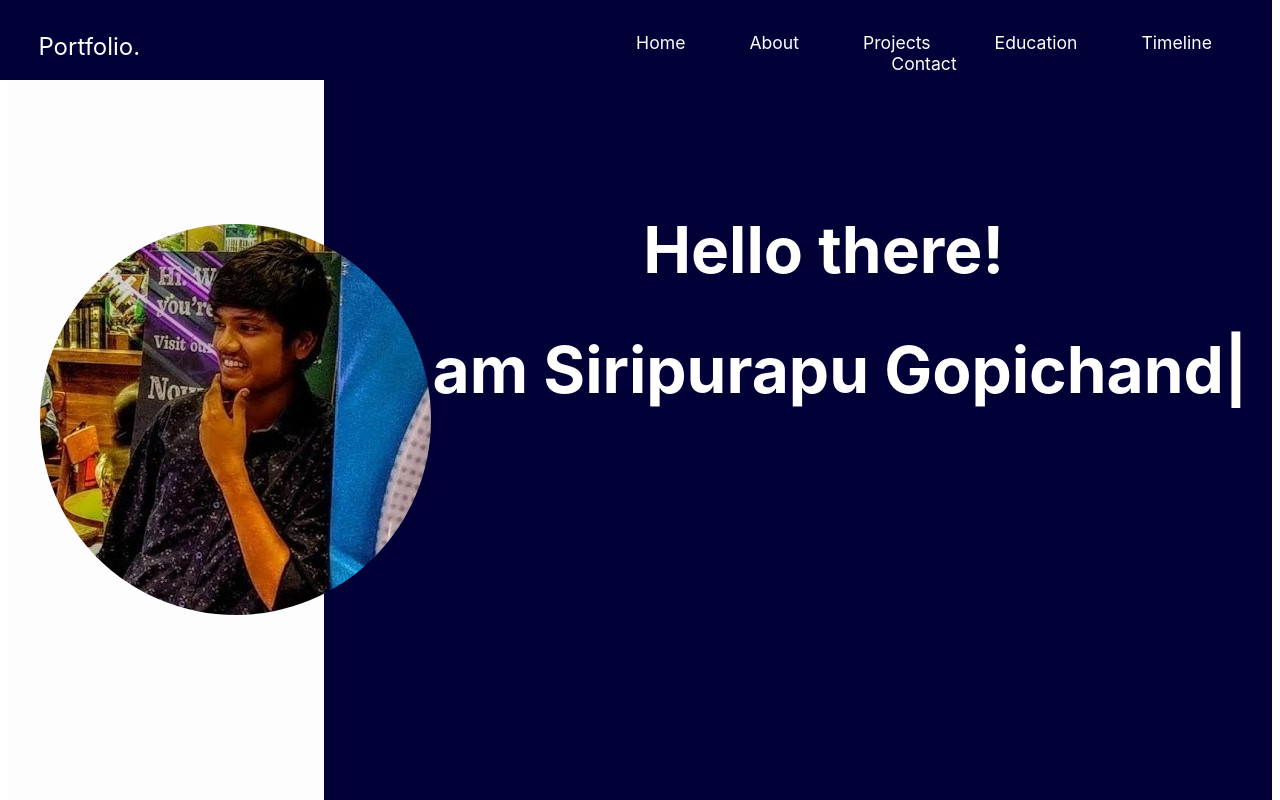
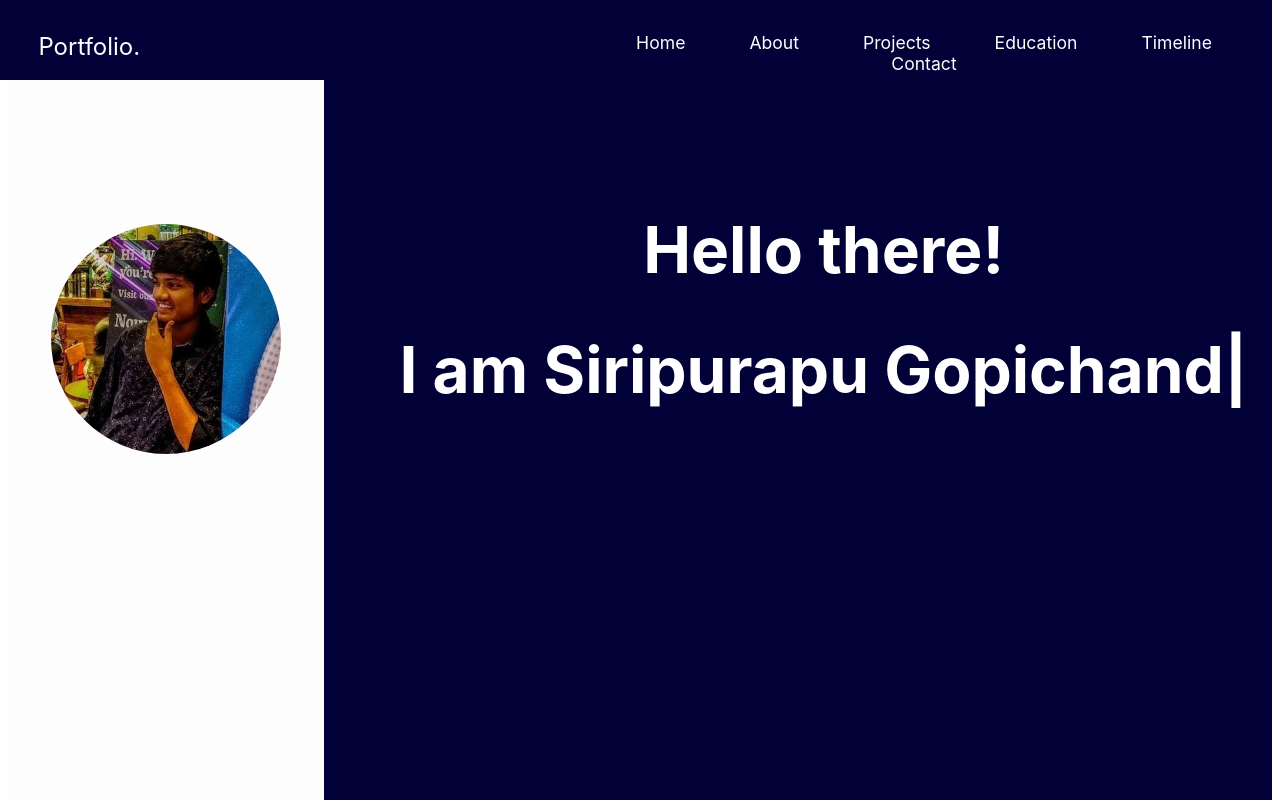
Before and after one commit to Gopichand246/deploy-react-heroku, a React (Create React App) app: page / in a window 1280 px wide. Shown: the top 800 px of the page. Built offline with nearby package versions, Linux system fonts and the light colour scheme.

Commit message:
Update styles.css

```diff
--- a/src/components/styles.css
+++ b/src/components/styles.css
@@ -32,6 +32,7 @@
     display: inline-block;
     padding:7vh 2.5vw;
     border-radius: 50%;
+    width: 18vw;
     margin-top: 11vh;
 }
 
```
